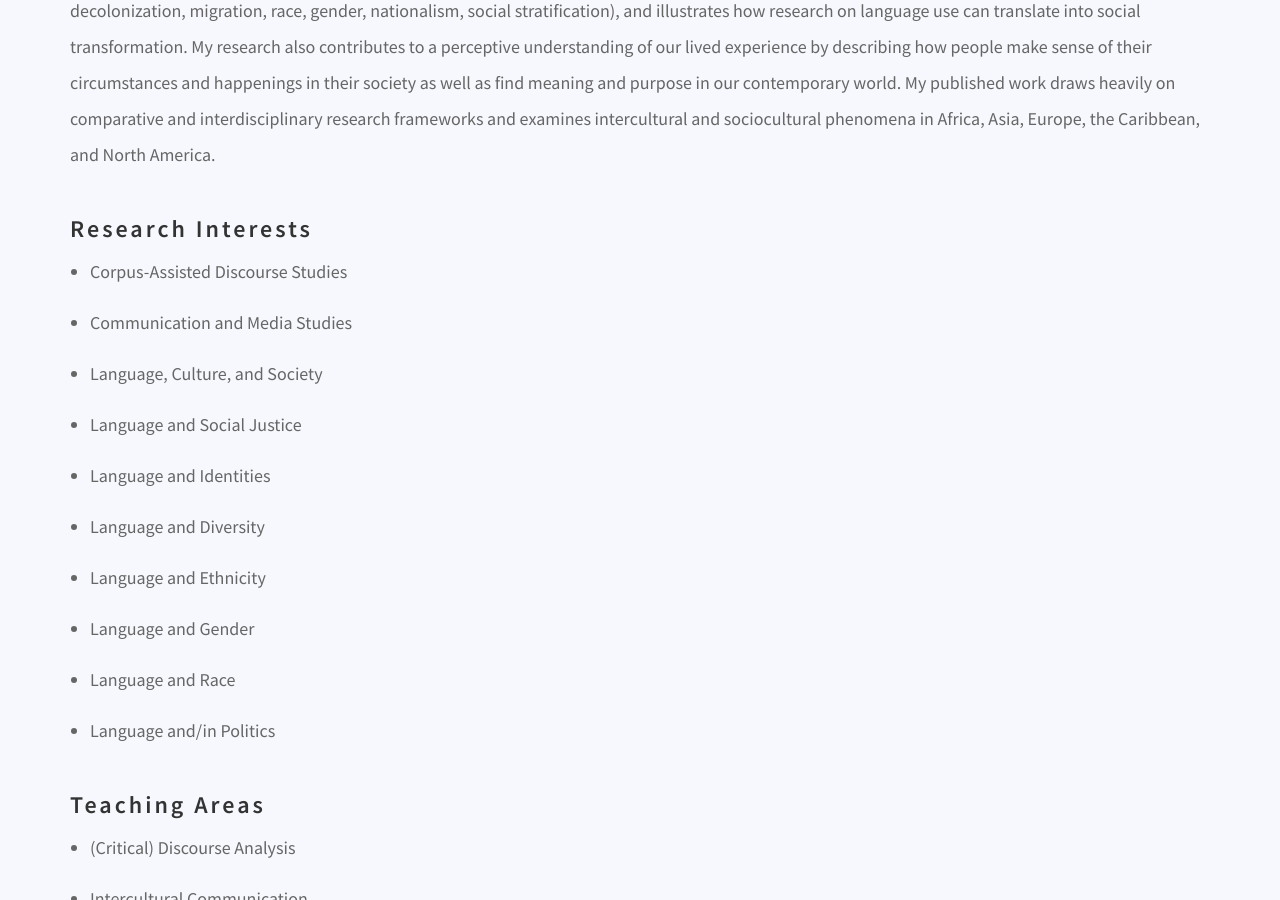
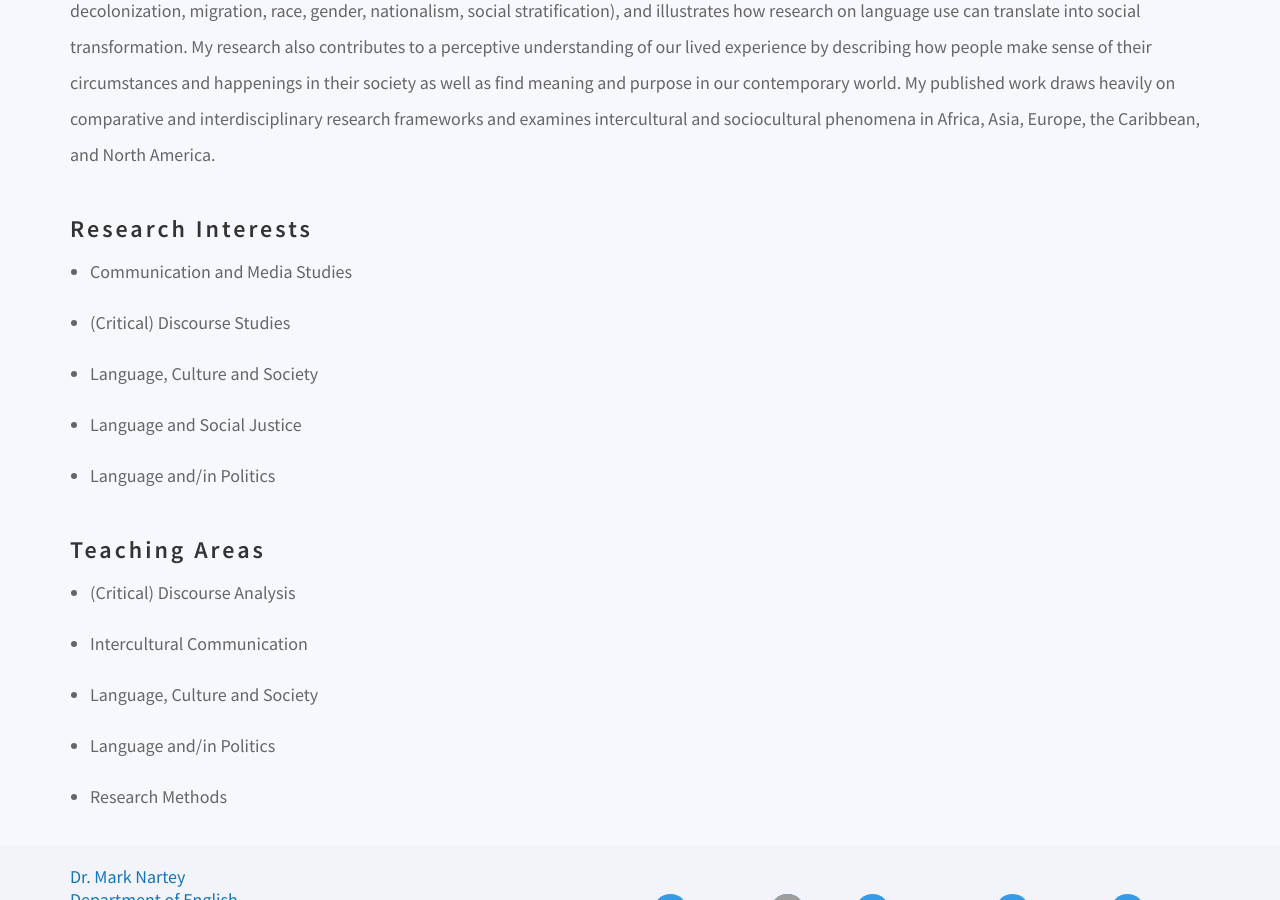
Before and after one commit to danielcornock/marknartey.com, a Jekyll site: the page built from index.md, in a window 1280 px wide and 900 px high, scrolled down 993 px. Built offline with Jekyll 4.4.1, drawn with Linux system fonts in a browser that asks for light colours; nearby versions of some CDN libraries; a script that is not in the unit is left out; grey boxes are pictures that could not be loaded.

Commit message:
Update Pages “about”

```diff
--- a/index.md
+++ b/index.md
@@ -23,15 +23,10 @@ My research has a critical orientation and an emancipatory objective. Hence, it
 
 ## Research Interests
 
-* Corpus-Assisted Discourse Studies
 * Communication and Media Studies
-* L﻿anguage, Culture, and Society
+* (Critical) Discourse Studies
+* L﻿anguage, Culture and Society
 * L﻿anguage and Social Justice
-* Language and Identities
-* Language and Diversity
-* L﻿anguage and Ethnicity
-* L﻿anguage and Gender
-* L﻿anguage and Race
 * Language and/in Politics
 
 ## Teaching Areas
```
